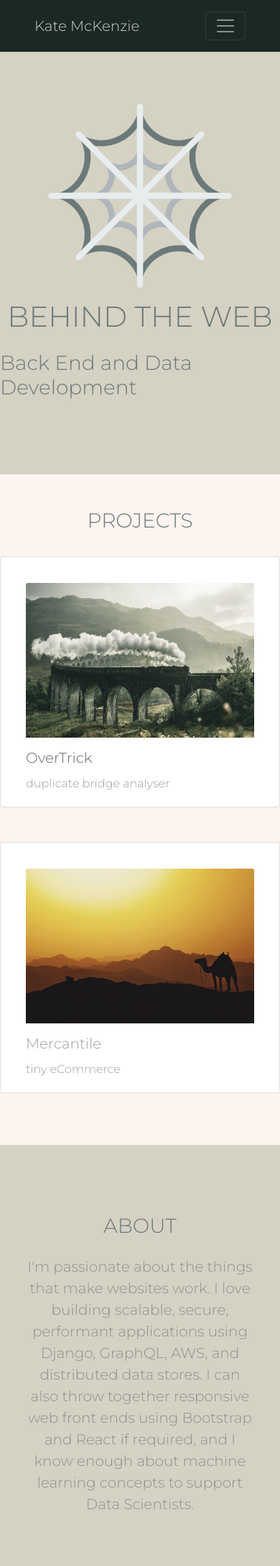
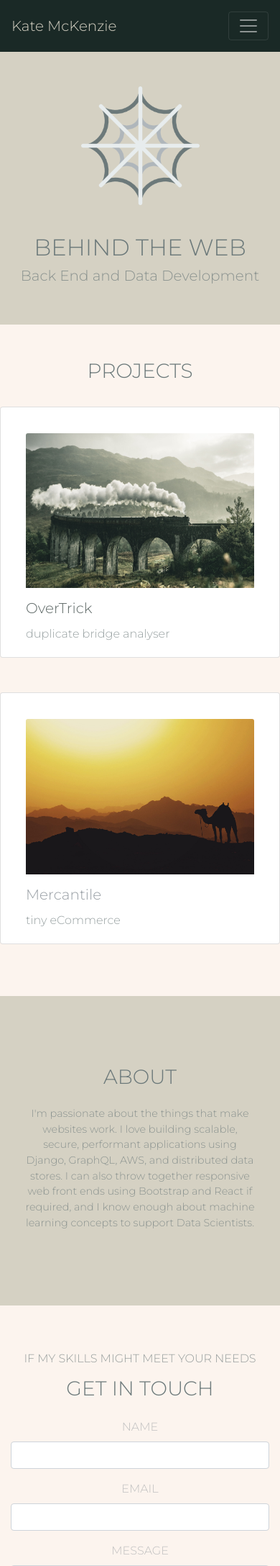
Before and after one commit to katemakescode/behind-the-web, a Django app: template tinypage/home/templates/home/index.html in a window 390 px wide. Shown: the top 2176 px of the page at 72% size. Run offline with Django 3.2, Linux system fonts and the light colour scheme; the template is opened without the code that fills it: values that come from a table or form of the project are taken from there, others are empty; parts of the project's set-up code (start-up, migrations or seed data) failed here and were passed over; some libraries are stand-ins or nearby versions.

Commit message:
Tweaked mobile layout and sizing

```diff
--- a/tinypage/home/templates/home/index.html
+++ b/tinypage/home/templates/home/index.html
@@ -12,7 +12,7 @@
 {% endblock stylesheets %}
 
 {% block content %}
-    <nav class="navbar navbar-dark navbar-expand-lg px-5 py-3 bg-color-dark">
+    <nav class="navbar navbar-dark navbar-expand-lg px-lg-5 py-3 bg-color-dark">
         <a href="{% url 'tinypage:index' %}" class="navbar-brand">
             Kate McKenzie
         </a>
@@ -36,17 +36,20 @@
     </nav>
 
     <section id="masthead" class="bg-color-light">
-        <div class="container py-5">
-            <div class="row d-flex pt-4 justify-content-center">
-                <img class="img-fluid"
-                     alt="Cobweb by prettycons on Flaticon"
-                     src="{% static 'tinypage/img/cobweb.png' %}">
+        <div class="container pt-4 py-lg-5">
+            <div class="row d-flex py-4 justify-content-center">
+                <div class="col-6 col-lg-12 d-flex justify-content-center">
+                    <img class="img-fluid"
+                         alt="Cobweb by prettycons on Flaticon"
+                         src="{% static 'tinypage/img/cobweb.png' %}">
+                </div>
+
             </div>
             <div class="row d-flex pt-3 justify-content-center">
-                <h1>BEHIND THE WEB</h1>
+                <h2 class="banner">BEHIND THE WEB</h2>
             </div>
-            <div class="row d-flex pt-3 pb-5 justify-content-center">
-                <h3>Back End and Data Development</h3>
+            <div class="row d-flex pt-0 pt-lg-3 pb-5 justify-content-center">
+                <h5 class="subbanner">Back End and Data Development</h5>
             </div>
         </div>
     </section>
--- a/tinypage/static/tinypage/css/base.css
+++ b/tinypage/static/tinypage/css/base.css
@@ -17,8 +17,12 @@ p, h4, h5, h6 {
 }
 
 @media (min-width: 992px) {
-    h1 {
+    #masthead h2 {
         font-size: 5rem;
+    }
+
+    #masthead h5 {
+        font-size: 2rem;
     }
 }
 
@@ -44,7 +48,14 @@ label {
 }
 
 #about .text {
+    font-size: 0.9rem;
     line-height: 1.5;
+}
+
+@media (min-width: 992px) {
+    #about .text {
+        font-size: 1.2rem;
+    }
 }
 
 .bg-color-light {
```
